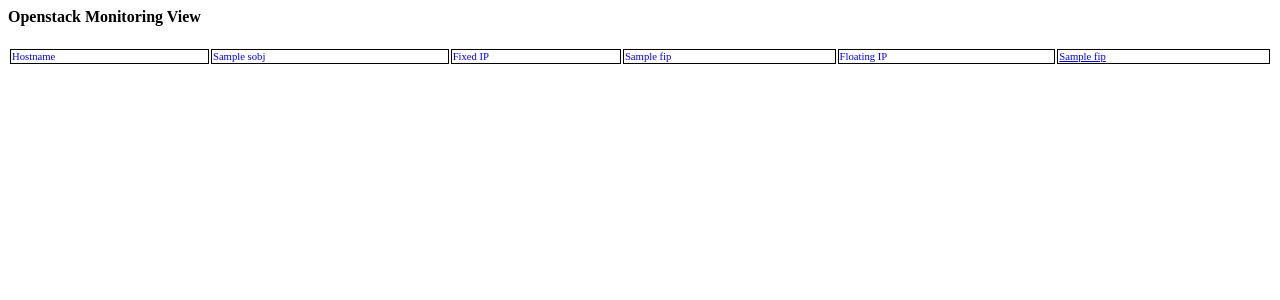
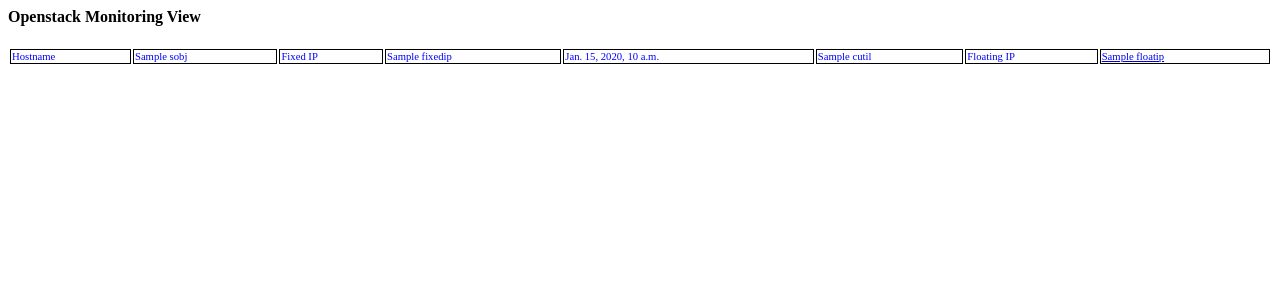
Before and after one commit to BhujayKumarBhatta/djproject, a Django app: template djproject/simpleapp1/templates/openstack_view.html in a window 1280 px wide. Shown: the top 300 px of the page. Run offline with Django 3.2, Linux system fonts and the light colour scheme; the template is opened without the code that fills it: most values are stand-ins (such as "Sample title", 1, 10 or a date in 2020).

Commit message:
gnocchi data , fixed and float

```diff
--- a/djproject/simpleapp1/templates/openstack_view.html
+++ b/djproject/simpleapp1/templates/openstack_view.html
@@ -4,8 +4,10 @@
 
 {% for s in slist %}
 
-<tr> <td> Hostname</td>   <td> {{ s.sobj.name }} </td> <td> Fixed IP</td> <td>{{ s.fip }}</td>
-<td> Floating IP </td> <td> <a href= "http://{{ s.fip }}/autoscale " > {{ s.fip }} </a> </td>
+<tr> <td> Hostname</td>   <td> {{ s.sobj.name }} </td> <td> Fixed IP</td> <td>{{ s.fixedip }}</td>
+<td>{{ s.collection_time }}</td>
+<td>{{ s.cutil }}</td>
+<td> Floating IP </td> <td> <a href= "http://{{ s.floatip }}/autoscale " > {{ s.floatip }} </a> </td>
  </tr>
 
 {% endfor %}
```
Also changed, not shown: djproject/simpleapp1/views.py (+10 -5 lines), 1 other file.
